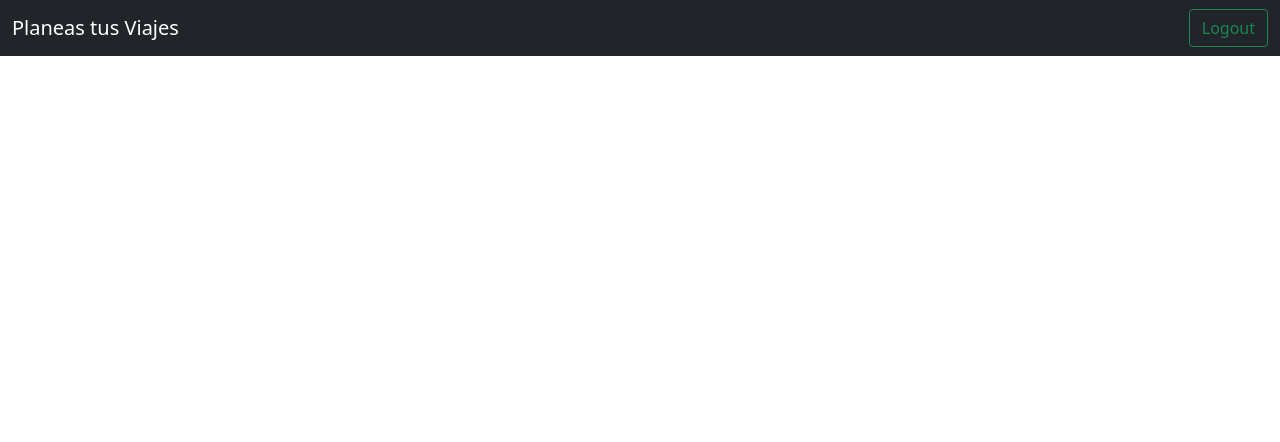
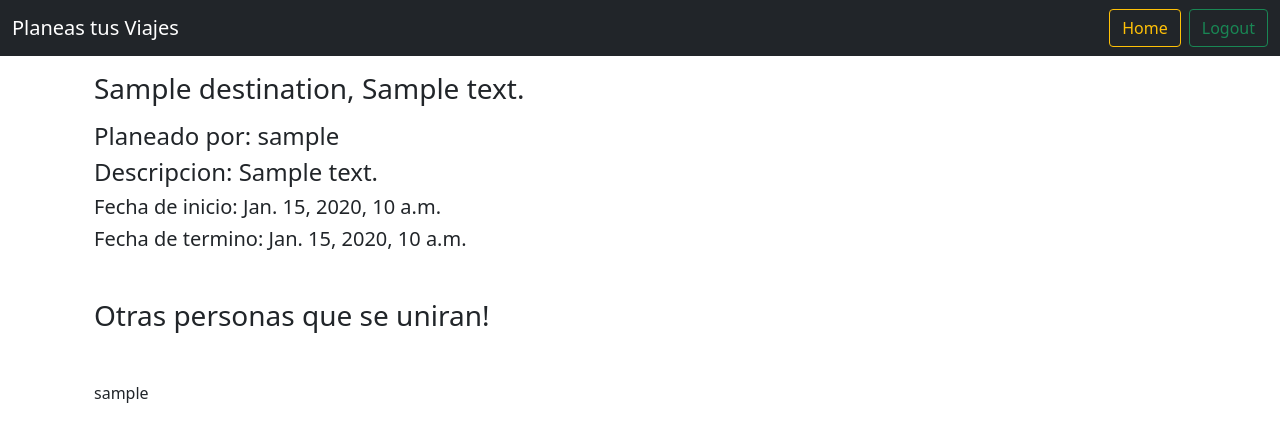
Before and after one commit to OctavioOp/travel_buddy, a Django app: template main/templates/show_plan.html in a window 1280 px wide. Shown: the top 442 px of the page. Run offline with Django 3.2, Linux system fonts and the light colour scheme; the template is opened without the code that fills it: most values are stand-ins (such as "Sample title", 1, 10 or a date in 2020); some libraries are stand-ins or nearby versions.

Commit message:
se agrega la pantalla de mostrar datos y se arregla cosas menores

```diff
--- a/main/templates/base.html
+++ b/main/templates/base.html
@@ -30,10 +30,11 @@
       </button>
       <div class="collapse navbar-collapse" id="navbarSupportedContent">
 
-
+        {%block nav%}
         <div class="d-flex ms-auto">
           <a class="btn btn-outline-success" href="/logout">Logout</a>
         </div>
+        {%endblock%}
       </div>
     </div>
   </nav>
--- a/main/templates/index.html
+++ b/main/templates/index.html
@@ -19,9 +19,10 @@
   <tbody>
     {% for trip in user_trip %}
     <tr>
-      <td><a href="">{{trip.destination}} / {{trip.description}}</a></td>
+      <td><a href="/view/{{trip.id}}">{{trip.destination}}</a></td>
       <td>{{trip.travel_date_from}}</td>
       <td>{{trip.travel_date_to}}</td>
+      <td>{{trip.description}}</td>
       <td><a href="">Cacelar</a>
         <a href="travels_delete/{{trip.id}}">Borrar</a>
       </td>
@@ -48,7 +49,7 @@
     {% for join in all_join%}
     <tr>
       <td>{{join.creator.username}}</td>
-      <td><a href="">{{join.destination}} / {{join.description}}</a></td>
+      <td><a href="/view/{{join.id}}">{{join.destination}} / {{join.description}}</a></td>
       <td>{{join.travel_date_from}}</td>
       <td>{{join.travel_date_to}}</td>
       <td><a href="">Unirse!</a></td>
--- a/main/templates/show_plan.html
+++ b/main/templates/show_plan.html
@@ -2,5 +2,33 @@
 
 {% block titulo %}traveller trip{% endblock %}
 
+{% block nav %}
+<div class="d-flex ms-auto">
+    <a href="/" class="btn btn-outline-warning me-2">Home</a>
+    <a class="btn btn-outline-success" href="/logout">Logout</a>
+  </div>
+{% endblock %}
+
 {% block contenido %}
+<div class="container">
+    <h3 class="my-3">{{trip.destination}}, {{trip.description}}</h3>
+    <h4>Planeado por: {{trip.creator.username}}</h4>
+    <h4>Descripcion: {{trip.description}}</h4>
+    <h5>Fecha de inicio: {{trip.travel_date_from}}</h5>
+    <h5>Fecha de termino: {{trip.travel_date_to}}</h5>
+
+
+
+    <h3 class="my-5">Otras personas que se uniran!</h3>
+    {% for pass in trip.join_trip.all%}
+    <p>{{pass.username}}</p>
+    {%empty%}
+    <p>lastima, nadie se ha querido viajar contigo</p>
+    {% endfor %}
+
+</div>
+
+
+
+
 {% endblock %}
```
